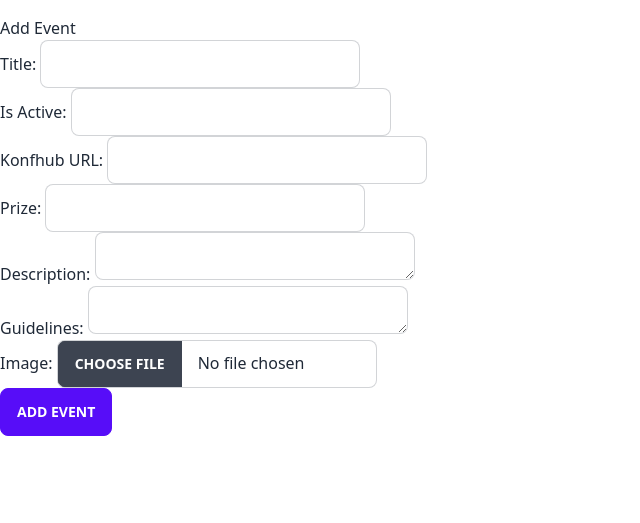
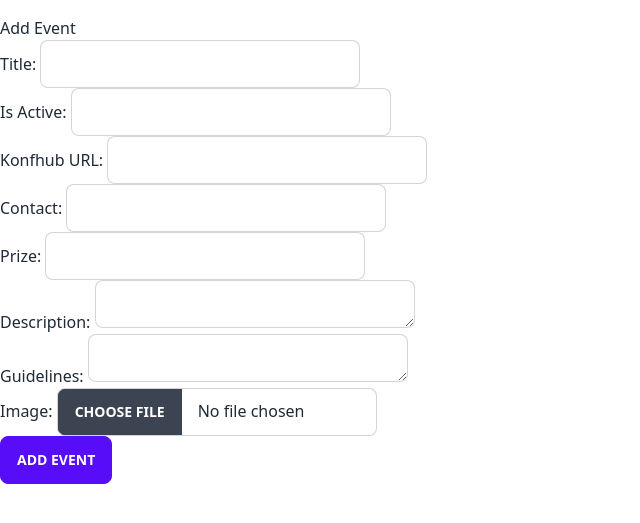
Before and after one commit to dhanus-tech-fest/dhanus-website, a Django app: page /event_manager/add_event/ in a window 1280 px wide. Shown: the part 64-587 px from the top of the page, without its empty margins (0-640 px from the left). Run offline with Django 4.2, Linux system fonts and the light colour scheme; the visitor is signed in with stand-in values (Sample User, id 1); some libraries are stand-ins or nearby versions.

```diff
--- a/events/forms.py
+++ b/events/forms.py
@@ -4,4 +4,4 @@ from .models import Event
 class EventForm(forms.ModelForm):
     class Meta:
         model = Event
-        fields = ['title', 'description', 'image', "prize", "guidelines", "is_active", "konf_hub_url"]
+        fields = ['title', 'description', 'image', "prize", "guidelines", "is_active", "konf_hub_url", "contact"]
--- a/events/models.py
+++ b/events/models.py
@@ -3,6 +3,7 @@ from django.db import models
 class Event(models.Model):
     title = models.CharField(max_length=255)
     is_active = models.CharField(max_length=10)
+    contact = models.CharField(max_length=255)
     description = models.TextField()
     prize = models.TextField()
     guidelines = models.TextField()
--- a/events/templates/events/add_event.html
+++ b/events/templates/events/add_event.html
@@ -15,6 +15,10 @@
   <div class="form-group">
     <label for="konf_hub_url">Konfhub URL:</label>
     <input type="text" class="file-input file-input-bordered w-full max-w-xs" id="konf_hub_url" name="konf_hub_url">
+  </div>
+  <div class="form-group">
+    <label for="contact">Contact:</label>
+    <input type="text" class="file-input file-input-bordered w-full max-w-xs" id="contact" name="contact">
   </div>
   <div class="form-group">
     <label for="prize">Prize:</label>
--- a/events/views.py
+++ b/events/views.py
@@ -23,8 +23,9 @@ def add_event(request):
         guidelines = request.POST["guidelines"]
         is_active = request.POST["is_active"]
         konf_hub_url = request.POST["konf_hub_url"]
+        contact = request.POST["contact"]
         Event.objects.create(image=image, title=title, description=description, prize=prize,
-                             konf_hub_url=konf_hub_url, is_active=is_active, guidelines=guidelines)
+                             konf_hub_url=konf_hub_url, is_active=is_active, guidelines=guidelines, contact=contact)
         return redirect('event_list')
     return render(request, 'events/add_event.html')
 
```
Also changed, not shown: events/migrations/0001_initial.py.
